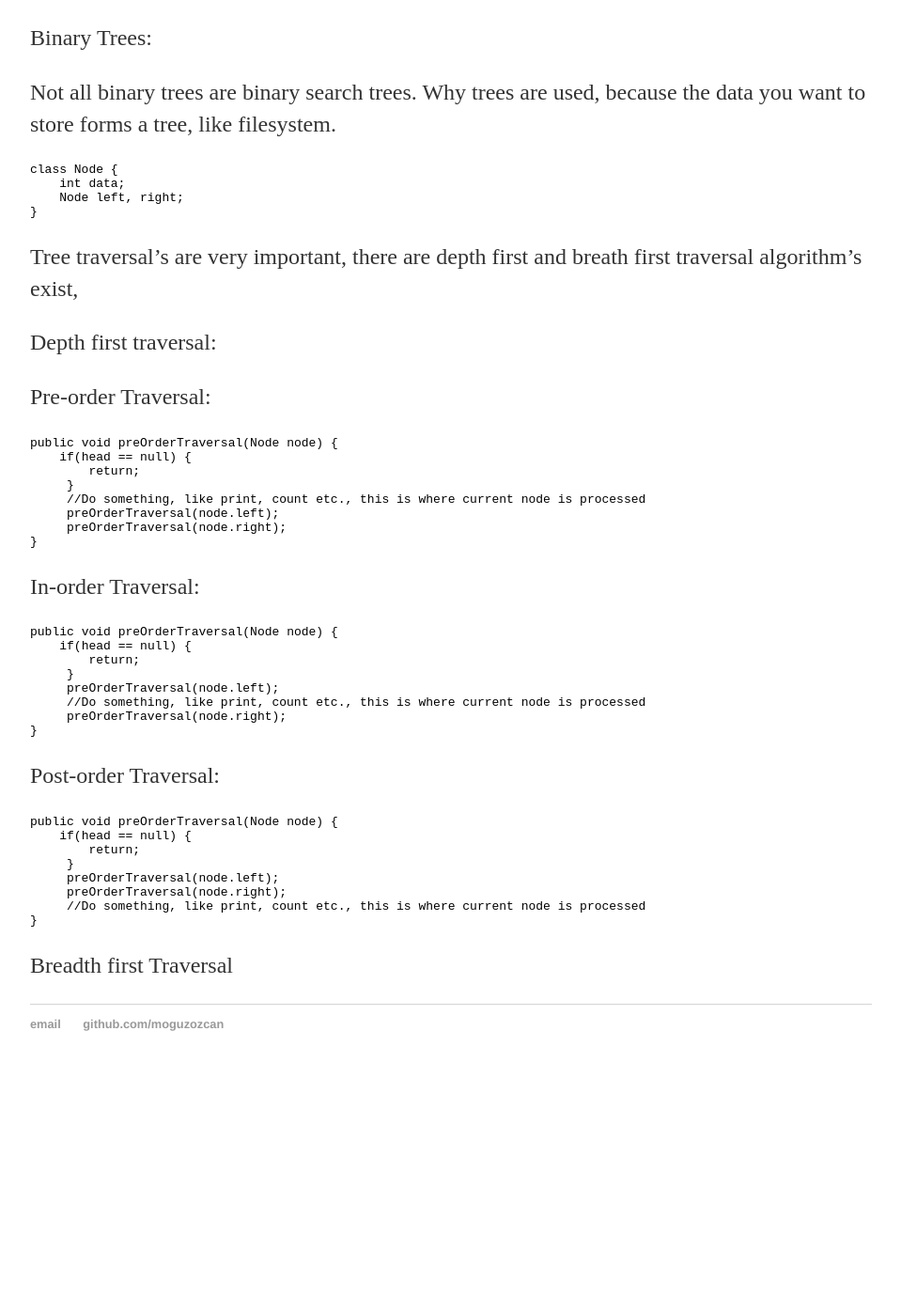
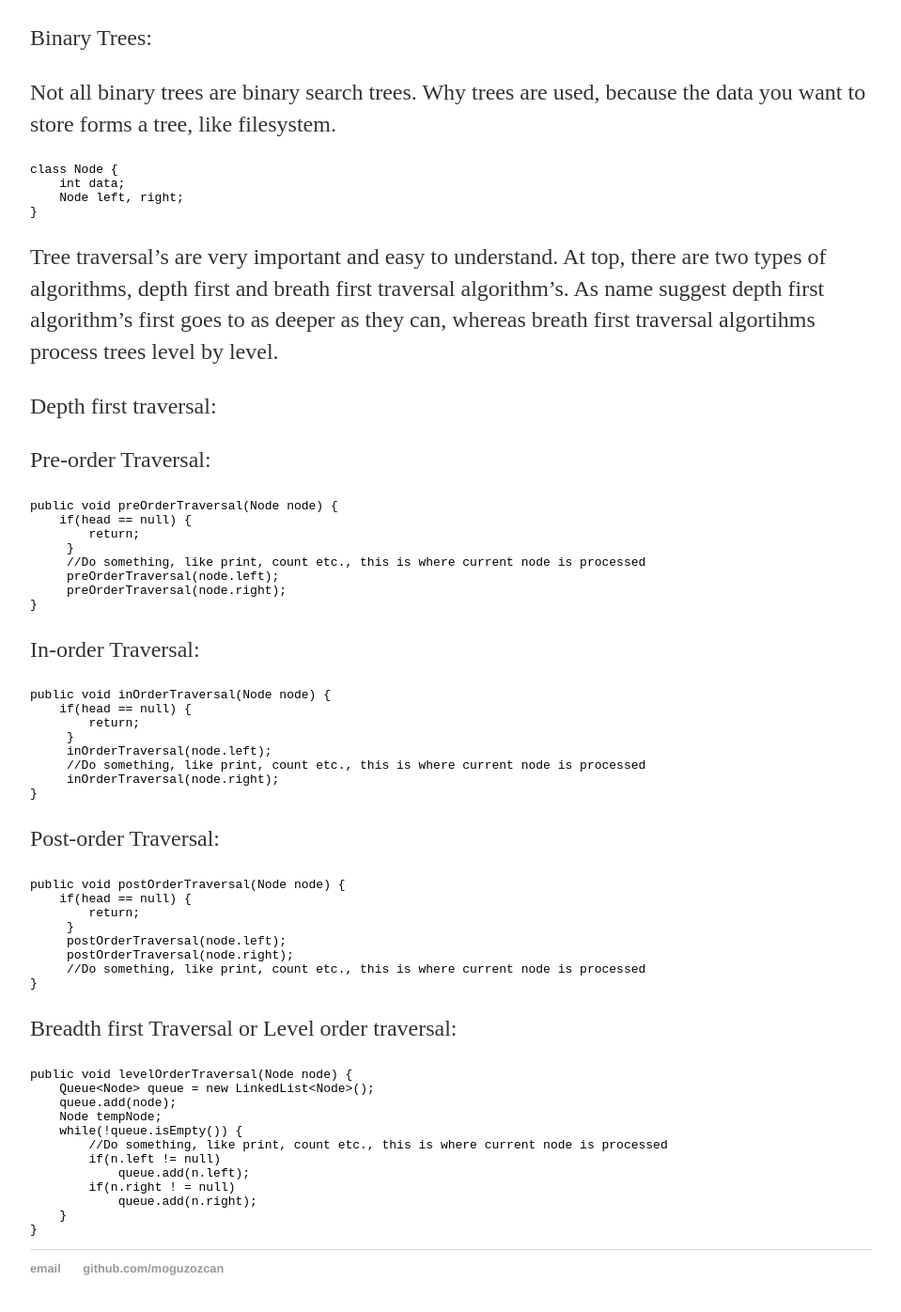
Before and after one commit to moguzozcan/moguzozcan.github.io, a Jekyll site: the page built from _posts/2018-01-21-The-Must-Know-Topics-from-CTCI.md, in a window 1280 px wide and 1400 px high, scrolled down 1314 px. Shown: the top 1396 px of the window at 94% size, without its empty margins (160-1119 px from the left). Built offline with Jekyll 4.4.1, drawn with Linux system fonts in a browser that asks for light colours; before the commit the page ends 2471 px from its top, so only the background shows below that.

Commit message:
Update 2018-01-21-The-Must-Know-Topics-from-CTCI.md

````diff
--- a/_posts/2018-01-21-The-Must-Know-Topics-from-CTCI.md
+++ b/_posts/2018-01-21-The-Must-Know-Topics-from-CTCI.md
@@ -77,7 +77,7 @@ class Node {
 }
 ```
 
-Tree traversal's are very important, there are depth first and breath first traversal algorithm's exist,
+Tree traversal's are very important and easy to understand. At top, there are two types of algorithms, depth first and breath first traversal algorithm's. As name suggest depth first algorithm's first goes to as deeper as they can, whereas breath first traversal algortihms process trees level by level.
 
 Depth first traversal:
 
@@ -95,26 +95,40 @@ public void preOrderTraversal(Node node) {
 
 In-order Traversal:
 ```java
-public void preOrderTraversal(Node node) {
+public void inOrderTraversal(Node node) {
     if(head == null) {
         return;
      }
-     preOrderTraversal(node.left);
+     inOrderTraversal(node.left);
      //Do something, like print, count etc., this is where current node is processed
-     preOrderTraversal(node.right);
+     inOrderTraversal(node.right);
 }
 ```
 
 Post-order Traversal:
 ```java
-public void preOrderTraversal(Node node) {
+public void postOrderTraversal(Node node) {
     if(head == null) {
         return;
      }
-     preOrderTraversal(node.left);
-     preOrderTraversal(node.right);
+     postOrderTraversal(node.left);
+     postOrderTraversal(node.right);
      //Do something, like print, count etc., this is where current node is processed
 }
 ```
 
-Breadth first Traversal
+Breadth first Traversal or Level order traversal:
+```java
+public void levelOrderTraversal(Node node) {
+    Queue<Node> queue = new LinkedList<Node>();
+    queue.add(node);
+    Node tempNode;
+    while(!queue.isEmpty()) {
+        //Do something, like print, count etc., this is where current node is processed
+        if(n.left != null)
+            queue.add(n.left);
+        if(n.right ! = null)
+            queue.add(n.right);
+    }
+}
+```
````
